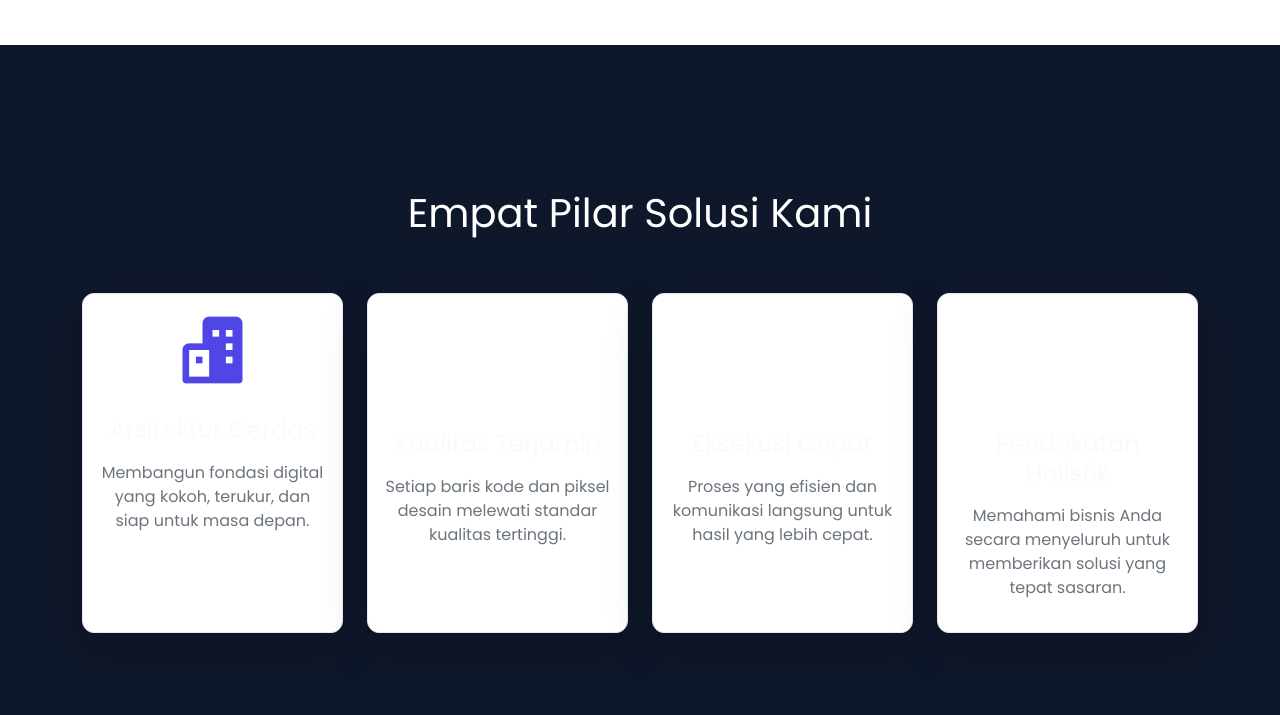
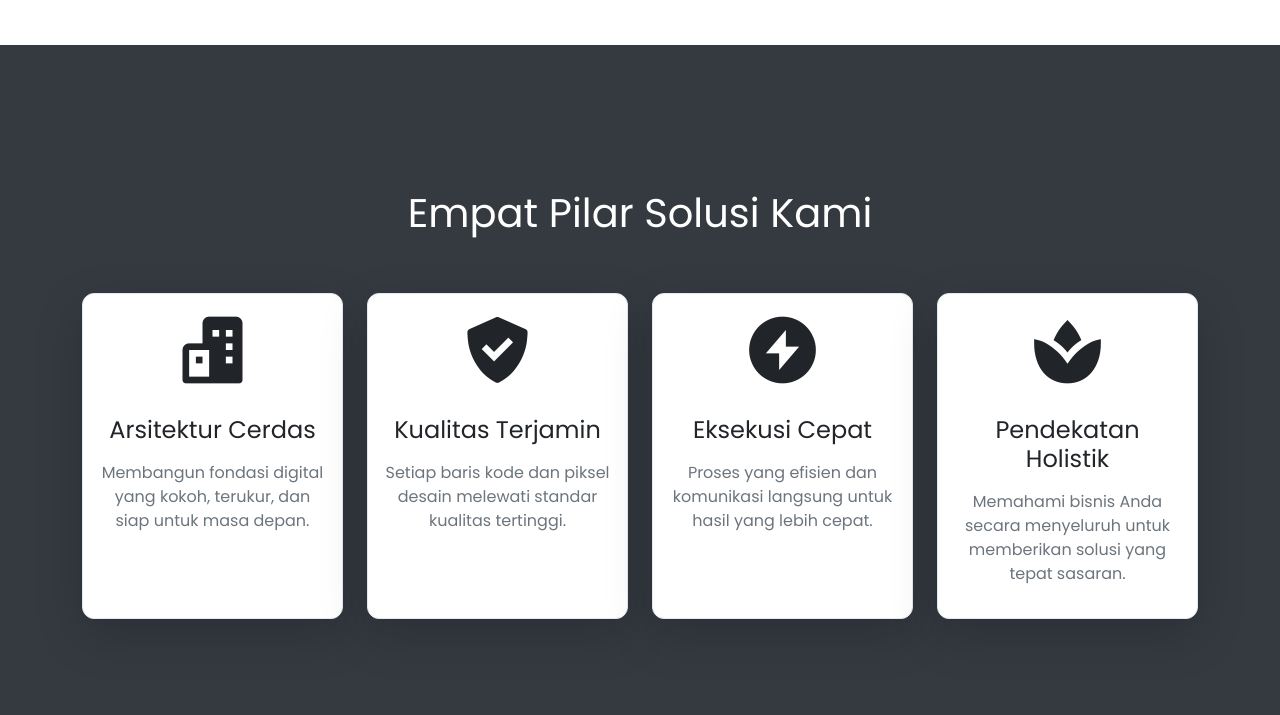
Before and after one commit to solvixjfa/solvi, a plain HTML site: page about.html in a window 1280 px wide. Shown: the part 625-1340 px from the top of the page. Drawn offline with nearby package versions, Linux system fonts and the light colour scheme.

Commit message:
Update about.html

```diff
--- a/about.html
+++ b/about.html
@@ -65,49 +65,64 @@
         </div>
     </section>
 
-    <section class="bg-secondary py-5">
+    <!-- Latar belakang diubah menjadi abu-abu tua, dan judul utama menjadi putih agar kontras -->
+    <section class="py-5" style="background-color: #343a40;">
         <div class="container py-5">
             <h2 class="h2 text-white text-center py-5 animate-on-scroll">Empat Pilar Solusi Kami</h2>
             <div class="row text-center">
+
+                <!-- Pilar 1: Arsitektur Cerdas -->
                 <div class="col-md-6 col-lg-3 pb-5 animate-on-scroll" style="--animation-delay: 0.1s;">
-                    <div class="card bg-light shadow-lg h-100">
+                    <div class="card bg-white shadow-lg h-100 border-0">
                         <div class="card-body">
-                            <i class='display-1 text-primary bx bxs-buildings'></i>
-                            <h3 class="h4 mt-4 mb-3">Arsitektur Cerdas</h3>
+                            <!-- Ikon sudah benar, warna diubah menjadi hitam -->
+                            <i class='display-1 text-dark bx bxs-buildings'></i>
+                            <h3 class="h4 mt-4 mb-3 text-dark">Arsitektur Cerdas</h3>
                             <p class="text-muted">Membangun fondasi digital yang kokoh, terukur, dan siap untuk masa depan.</p>
                         </div>
                     </div>
                 </div>
+
+                <!-- Pilar 2: Kualitas Terjamin -->
                 <div class="col-md-6 col-lg-3 pb-5 animate-on-scroll" style="--animation-delay: 0.2s;">
-                    <div class="card bg-light shadow-lg h-100">
+                    <div class="card bg-white shadow-lg h-100 border-0">
                         <div class="card-body">
-                            <i class='display-1 text-primary bxs-check-shield'></i>
-                            <h3 class="h4 mt-4 mb-3">Kualitas Terjamin</h3>
+                            <!-- Kelas ikon 'bx' ditambahkan untuk memperbaiki, warna diubah menjadi hitam -->
+                            <i class='display-1 text-dark bx bxs-check-shield'></i>
+                            <h3 class="h4 mt-4 mb-3 text-dark">Kualitas Terjamin</h3>
                             <p class="text-muted">Setiap baris kode dan piksel desain melewati standar kualitas tertinggi.</p>
                         </div>
                     </div>
                 </div>
+
+                <!-- Pilar 3: Eksekusi Cepat -->
                 <div class="col-md-6 col-lg-3 pb-5 animate-on-scroll" style="--animation-delay: 0.3s;">
-                    <div class="card bg-light shadow-lg h-100">
+                    <div class="card bg-white shadow-lg h-100 border-0">
                         <div class="card-body">
-                            <i class='display-1 text-primary bxs-bolt-circle'></i>
-                            <h3 class="h4 mt-4 mb-3">Eksekusi Cepat</h3>
+                            <!-- Kelas ikon 'bx' ditambahkan untuk memperbaiki, warna diubah menjadi hitam -->
+                            <i class='display-1 text-dark bx bxs-bolt-circle'></i>
+                            <h3 class="h4 mt-4 mb-3 text-dark">Eksekusi Cepat</h3>
                             <p class="text-muted">Proses yang efisien dan komunikasi langsung untuk hasil yang lebih cepat.</p>
                         </div>
                     </div>
                 </div>
+
+                <!-- Pilar 4: Pendekatan Holistik -->
                 <div class="col-md-6 col-lg-3 pb-5 animate-on-scroll" style="--animation-delay: 0.4s;">
-                     <div class="card bg-light shadow-lg h-100">
+                     <div class="card bg-white shadow-lg h-100 border-0">
                         <div class="card-body">
-                           <i class='display-1 text-primary bxs-spa'></i>
-                            <h3 class="h4 mt-4 mb-3">Pendekatan Holistik</h3>
+                           <!-- Kelas ikon 'bx' ditambahkan untuk memperbaiki, warna diubah menjadi hitam -->
+                           <i class='display-1 text-dark bx bxs-spa'></i>
+                            <h3 class="h4 mt-4 mb-3 text-dark">Pendekatan Holistik</h3>
                             <p class="text-muted">Memahami bisnis Anda secara menyeluruh untuk memberikan solusi yang tepat sasaran.</p>
                         </div>
                     </div>
                 </div>
+
             </div>
         </div>
     </section>
+
 
     <section class="bg-white py-5">
         <div class="container my-4">
```
